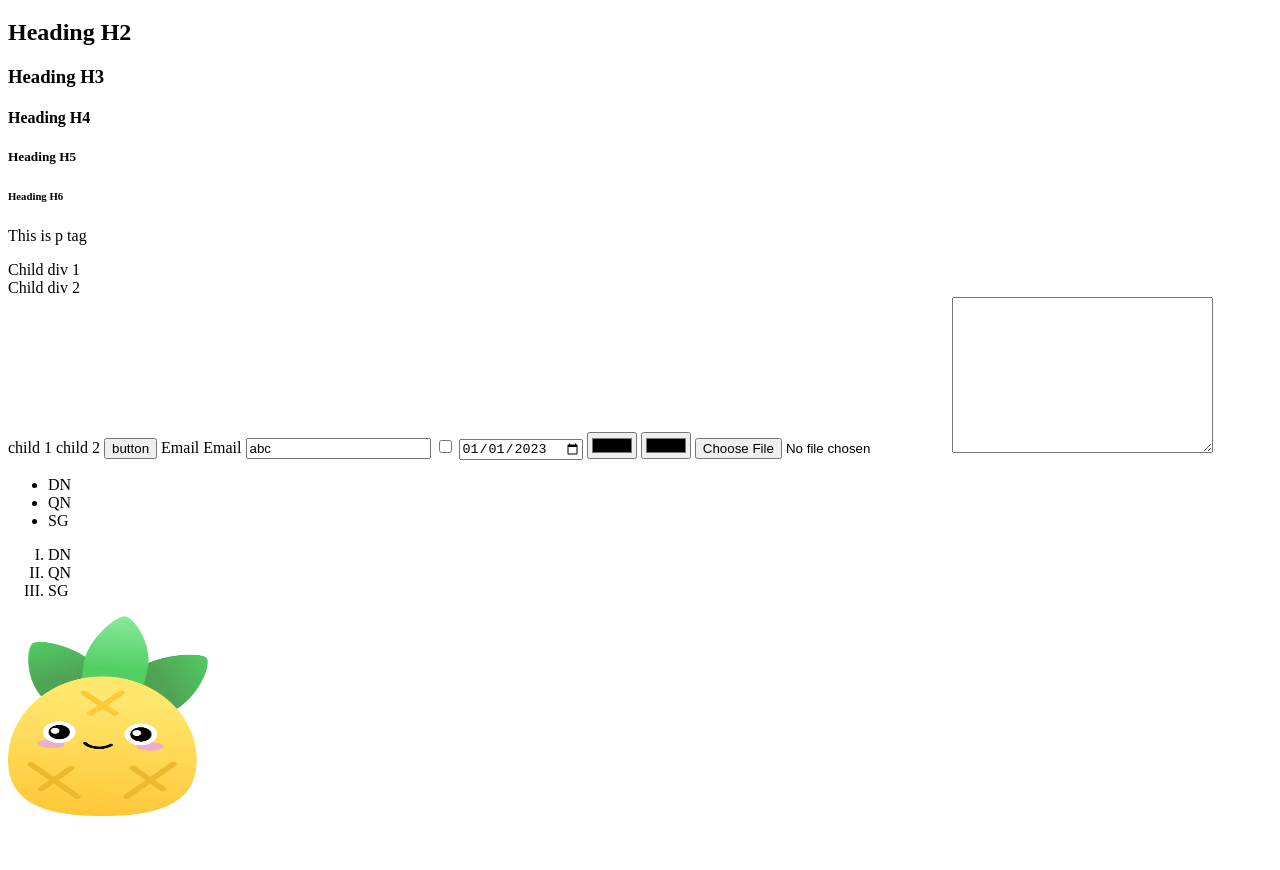
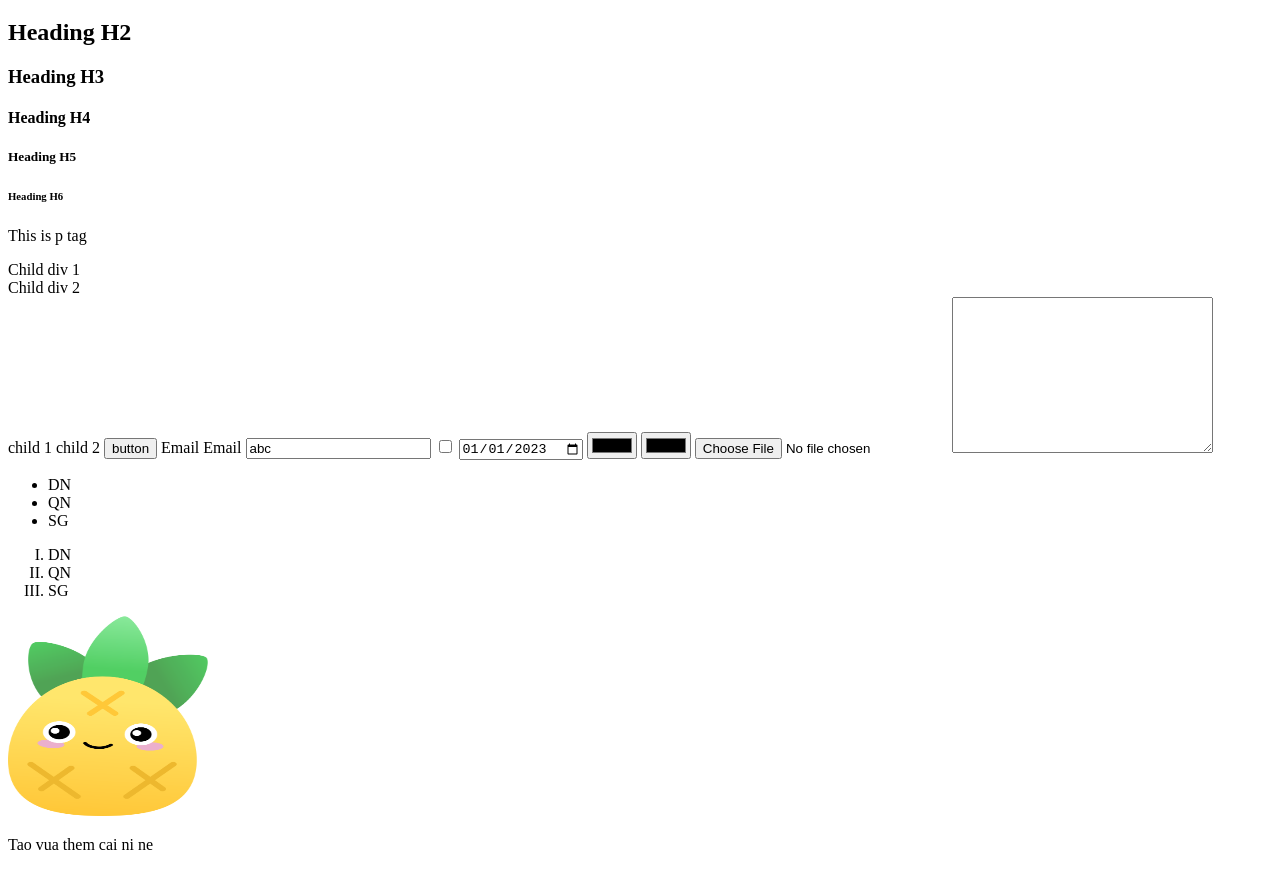
Before and after one commit to huynamboz/sgroup, a plain HTML site: page index.html in a window 1280 px wide. Shown: the part 61-931 px from the top of the page. Before the commit the page ends 889 px from the top, so only its background shows below. Drawn offline with Linux system fonts and the light colour scheme.

Commit message:
tao vua them vai dong

```diff
--- a/index.html
+++ b/index.html
@@ -48,6 +48,10 @@
   <img src="./avatar.png" height="200" width="200" alt="">
   <!-- <img src="https://s3-alpha.figma.com/hub/file/2738261639/7df442e0-8ba3-4ea1-b76sdfsdfsfdsfd0-4d343efee444-cover.png" alt="loi rui"> -->
 </body>
+<p>Tao vua them cai ni ne</p>
 <!-- ctrl + / -->
 <!-- ctrl + j -->
+<!-- git add .
+git commit -m "Sdfsdf"
+git push origin tennhanh -->
 </html>
```
